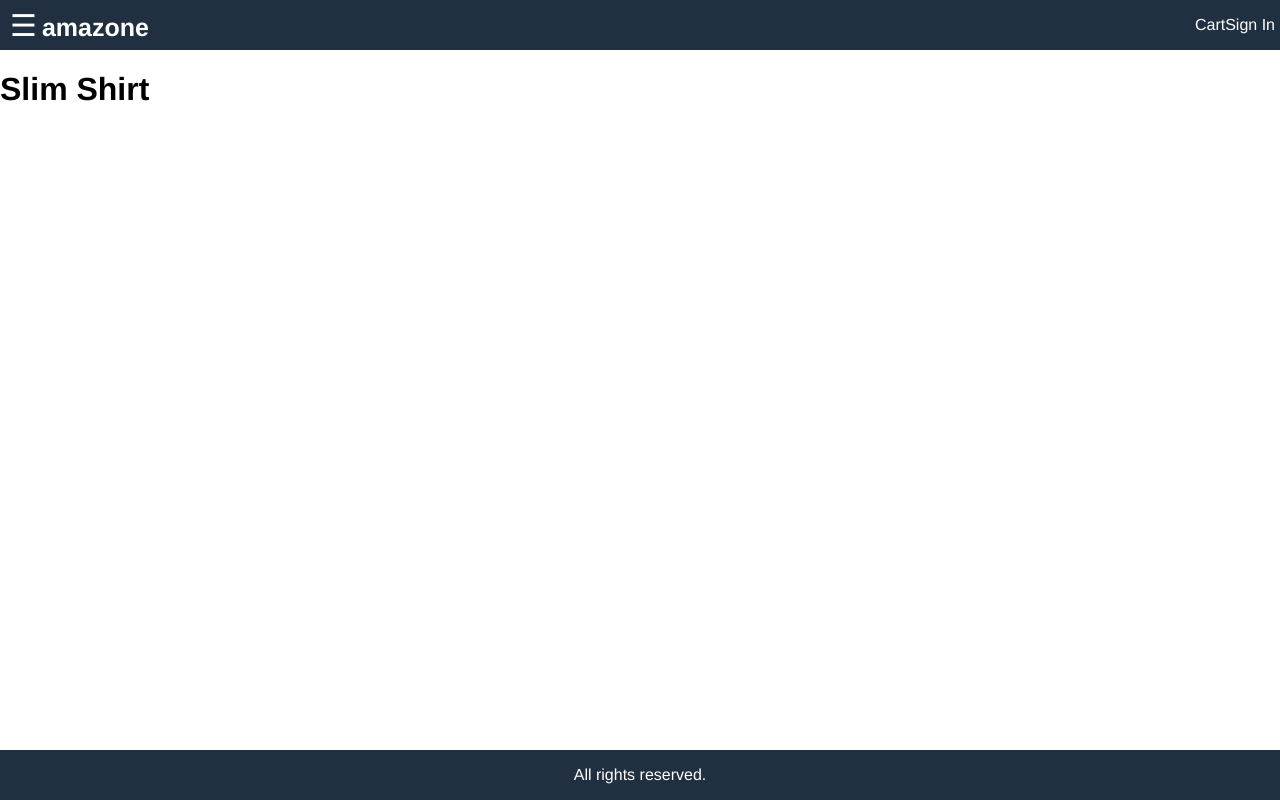
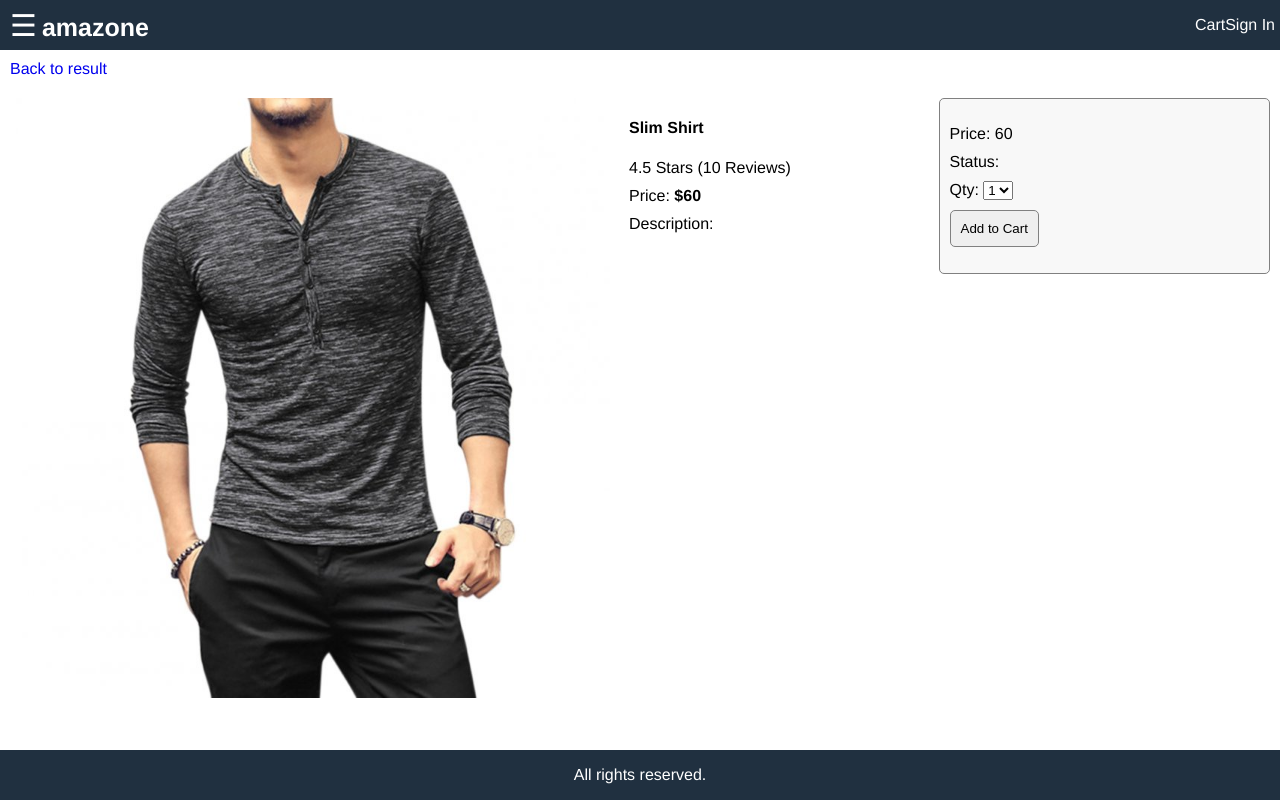
Before and after one commit to Dallas-Alfonso/Amazoneeeeee, a React (Create React App) app: page /product/1 in a window 1280 px wide. Built offline with nearby package versions, Linux system fonts and the light colour scheme.

Commit message:
Product details, last few parts

```diff
--- a/src/Screens/ProductScreen.js
+++ b/src/Screens/ProductScreen.js
@@ -1,11 +1,57 @@
 import React from 'react';
+import {Link} from 'react-router-dom';
 import data from '../data';
 
 function ProductScreen (props) {
     console.log(props.match.params.id);
     const product = data.products.find(x => x._id === props.match.params.id);
     return <div>
-        <h1>{product.name}</h1>
+        <div className="back-to-result">
+            <Link to="/">Back to result</Link>
+        </div>
+        <div className="details">
+            <div className="details-image">
+                <img src={product.image} alt="product" ></img>
+            </div>
+            <div className="details-info">
+                <ul>
+                    <li>
+                        <h4>{product.name}</h4>
+                    </li>
+                    <li>
+                        {product.rating} Stars ({product.numReviews} Reviews)
+                    </li>
+                    <li>
+                        Price: <b>${product.price}</b>
+                    </li>
+                    <li>
+                        Description:
+                        <div>
+                            {product.description}
+                        </div>
+                    </li>
+                </ul>
+            </div>
+            <div className="details-action">
+                <ul>
+                    <li>
+                        Price: {product.price}
+                    </li>
+                    <li>
+                        Status: {product.status}
+                    </li>
+                    <li>
+                        Qty: <select>
+                            <option>1</option>
+                            <option>2</option>
+                            <option>3</option>
+                            <option>4</option>
+                        </select>
+                    </li>
+                    <button className="button" >Add to Cart</button>
+                </ul>
+            </div>
+        </div>
         </div>
 }
 export default ProductScreen;
--- a/src/index.css
+++ b/src/index.css
@@ -142,3 +142,69 @@
   right: .5rem;
   top: 1.5rem;
 }
+
+/* Product Details */
+
+.details{
+  display: flex;
+  justify-content: space-between;
+  align-items: flex-start;
+  flex-wrap: wrap;
+  padding: 1rem;
+}
+
+.details-image{
+  flex: 2 1 60rem;
+}
+
+.details-image img{
+  max-width: 60rem;
+  widows: 100%;
+}
+.details-info{
+  flex: 1 1 30rem;
+}
+
+.details-action {
+  flex: 1 1 30rem;
+}
+
+.details-info ul, .details-action ul{
+  list-style-type: none;
+  padding: 0;
+}
+
+.details-info li, .details-action li{
+  margin-bottom: 1rem;
+}
+
+.back-to-result {
+  padding: 1rem;
+}
+
+.details-action{
+  border: .1rem #808080 solid;
+  border-radius: .5rem;
+  background-color: #f8f8f8;
+  padding: 1rem;
+}
+
+.details-action ul li:last-child{
+  display: flex;
+  flex-direction: column;
+}
+
+.button{
+  padding: 1rem;
+  border: .1rem #808080 solid;
+  border-radius: .5rem;
+  cursor: pointer;
+}
+
+.button:hover{
+  border: .1rem #404040 solid;
+}
+
+.button.primary{
+  background-color: #f0c040;
+}
```
